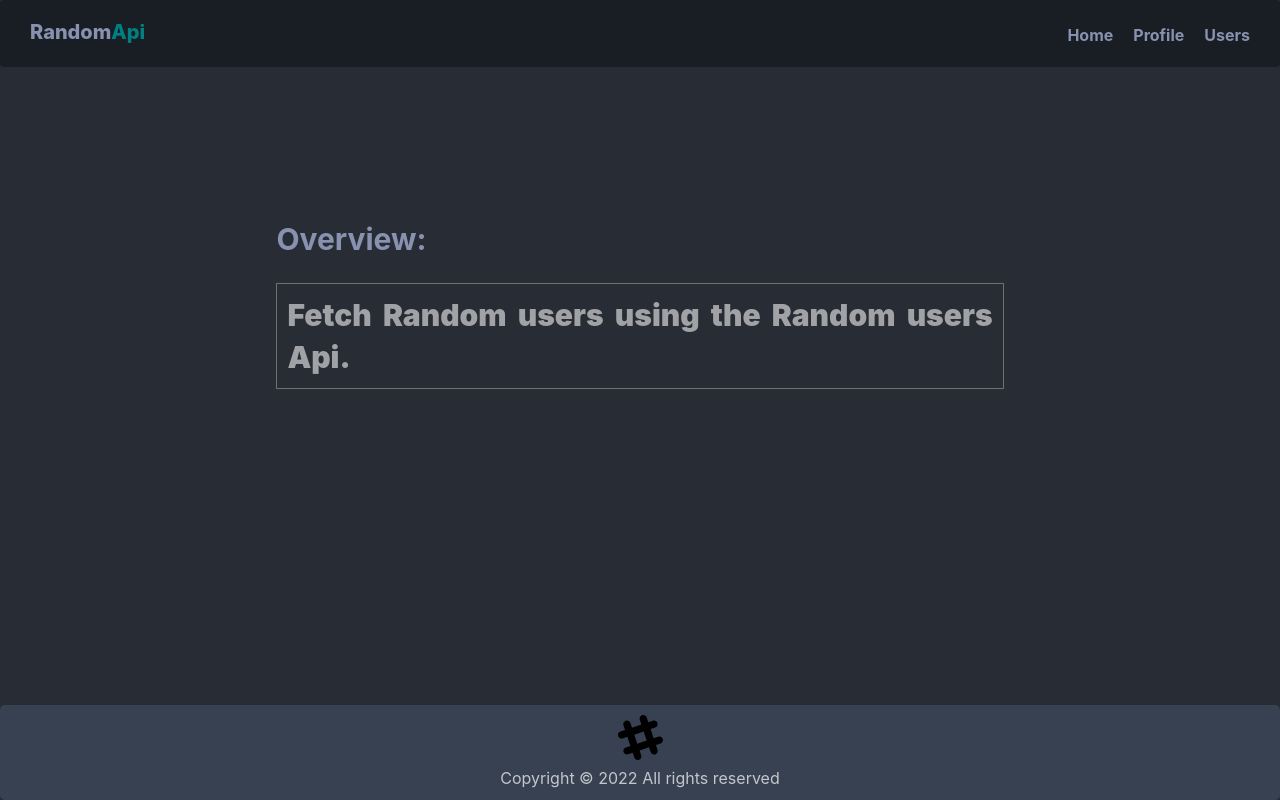
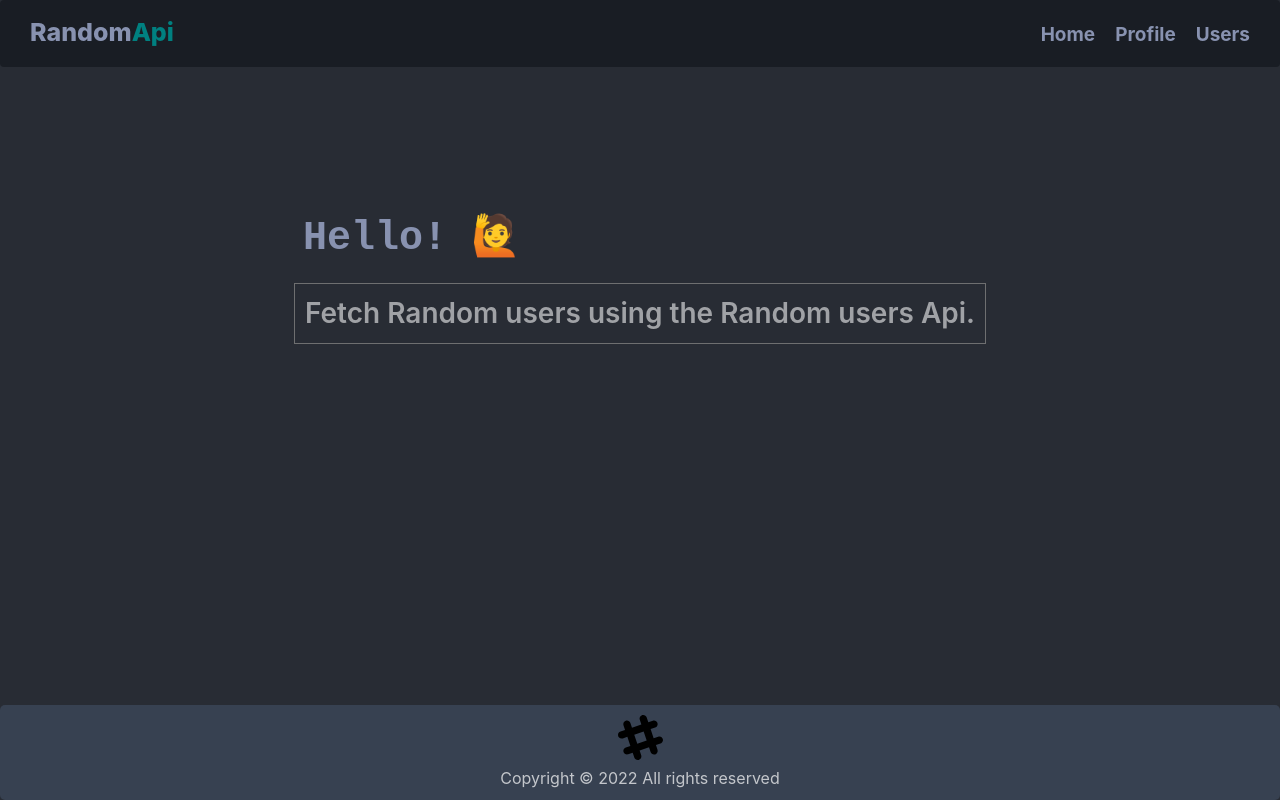
Before and after one commit to Stanlisberg/RandomApi-alt-assign-2, a React (Vite) app: page / in a window 1280 px wide. Built offline with nearby package versions, Linux system fonts and the light colour scheme.

Commit message:
Refactor

```diff
--- a/src/components/pages/Home.jsx
+++ b/src/components/pages/Home.jsx
@@ -5,7 +5,7 @@ function Home() {
     <div className="home-container">
       <div className="home-wrapper">
         <div className="home-header">
-          <div className="overview">Overview:</div>
+          <div className="overview">Hello! &#x1F64B;</div>
         </div>
         <div className="home-content-div">
           <p className="home-content">
--- a/src/index.css
+++ b/src/index.css
@@ -64,7 +64,7 @@ html, body {
 .nav-random {
   margin-left: 10px;
   font-weight: 800;
-  font-size: 20px;
+  font-size: 25px;
 }
 
 .nav-ul {
@@ -79,6 +79,7 @@ html, body {
   text-decoration: none;
   color: #8892b0;
   padding: 0 10px;
+  font-size: 19px;
 }
 
 .link:hover {
@@ -196,6 +197,7 @@ html, body {
   line-height: 1;
   font-weight: 700;
   margin-bottom: 32px;
+  font-family: 'Courier New', Courier, monospace;
 }
 
 .error-p {
@@ -247,7 +249,7 @@ html, body {
 
 .home-content-div {
   margin-top: 20px;
-  max-width: 95%;
+  max-width: 100%;
   margin-left: auto;
   margin-right: auto;
   margin-top: 2rem;
@@ -263,23 +265,25 @@ html, body {
 
 .home-content {
   margin:10px;
-  font-size: 30px;
-  font-weight: 900;
+  font-size: 28px;
+  font-weight: 600;
   line-height: 1.4;
 }
 
 .home-header {
   display : flex;
   justify-content: space-between;
-  max-width: 95%;
+  max-width: 100%;
   margin-left: auto;
   margin-right: auto;
+  padding-left: 9px;
 }
 .overview {
-  font-weight: 700;
-  font-size: 30px;
+  font-weight: 800;
+  font-size: 40px;
   /* color:#8892b0 */
   color:#8892b0;
+  font-family: 'Courier New', Courier, monospace;
 }
 
 /*-------sign In Page-------*/
```
